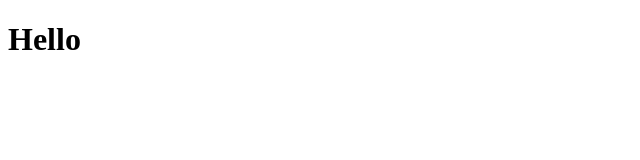
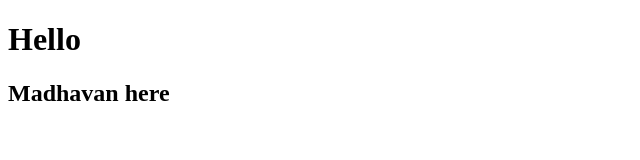
Before and after one commit to deviharicharan/Test, a plain HTML site: page index.html in a window 1280 px wide. Shown: the whole page, without its empty margins (0-640 px from the left). Drawn offline with Linux system fonts and the light colour scheme.

Commit message:
maddy #1

```diff
--- a/index.html
+++ b/index.html
@@ -10,6 +10,7 @@
 
 <body>
     <h1>Hello</h1>
+    <h2>Madhavan here</h2>
 </body>
 
 </html>
```
